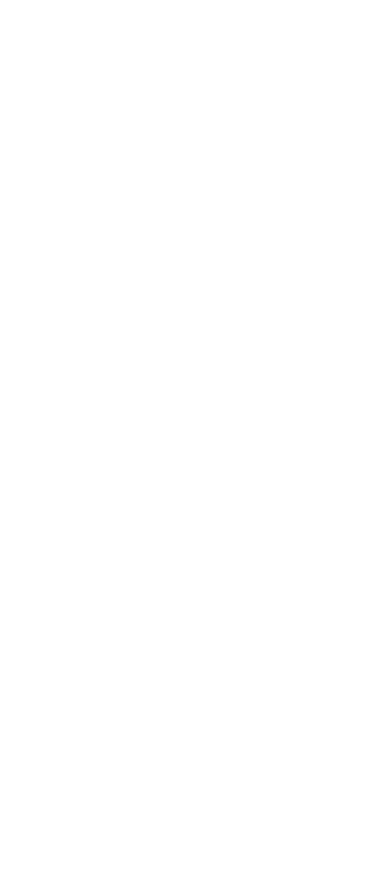
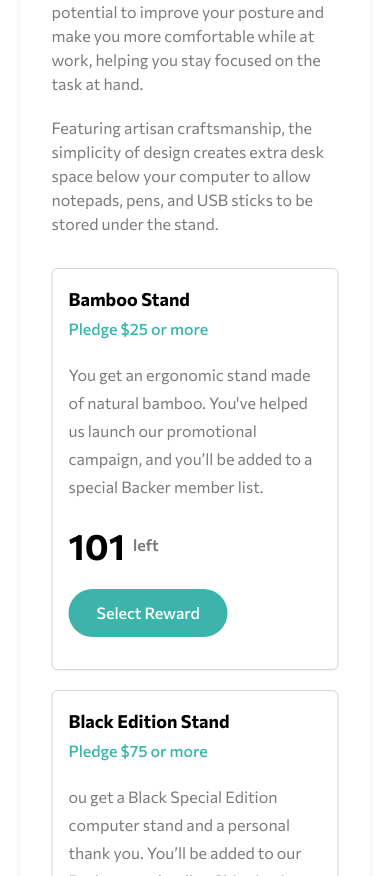
Before and after one commit to Manufacturer1/crowdfunding-app, a React (Vite) app: page / in a window 390 px wide. Shown: the part 1124-2000 px from the top of the page. Before the commit the page ends 1056 px from the top, so only its background shows below. Built offline with nearby package versions, Linux system fonts and the light colour scheme.

Commit message:
feat: added responsive rewarded cards

```diff
--- /dev/null
+++ b/src/components/About.tsx
@@ -0,0 +1,42 @@
+import Reward from "./Reward";
+import { rewardData } from "../data/reward";
+
+const About = () => {
+  return (
+    <>
+      <div className="bg-white w-full relative py-7 px-8 shadow-md rounded-md pb-10">
+        <div className="space-y-5 mb-8">
+          <h2 className="text-2xl lg:text-3xl text-black font-bold">
+            About this project
+          </h2>
+          <p className="text-base text-gray-custom-500 font-normal">
+            The Mastercraft Bamboo Monitor Riser is a sturdy and stylish
+            platform that elevates your screen to a more comfortable viewing
+            height. Placing your monitor at eye level has the potential to
+            improve your posture and make you more comfortable while at work,
+            helping you stay focused on the task at hand.
+          </p>
+          <p className="text-base text-gray-custom-500 font-normal">
+            Featuring artisan craftsmanship, the simplicity of design creates
+            extra desk space below your computer to allow notepads, pens, and
+            USB sticks to be stored under the stand.
+          </p>
+        </div>
+        {/*Rewards*/}
+        <div className="space-y-5">
+          {rewardData.map((data, index) => (
+            <Reward
+              key={index}
+              title={data.title}
+              pledge={data.pledge}
+              description={data.description}
+              amount={data.amount}
+            />
+          ))}
+        </div>
+      </div>
+    </>
+  );
+};
+
+export default About;
--- a/src/components/MastercraftWrapper.tsx
+++ b/src/components/MastercraftWrapper.tsx
@@ -1,6 +1,7 @@
 import type { JSX } from "react";
 import Mastercraft from "./Mastercraft";
 import MastercraftStats from "./MastercraftStats";
+import About from "./About";
 
 const MastercraftWrapper = (): JSX.Element => {
   return (
@@ -8,6 +9,7 @@
       <section className="mastercraft-wrapper md:top-[35%] lg:top-[40%] md:w-[55%] flex flex-col gap-3 pb-36">
         <Mastercraft />
         <MastercraftStats />
+        <About />
       </section>
     </>
   );
--- /dev/null
+++ b/src/components/Reward.tsx
@@ -0,0 +1,47 @@
+export type RewardPropsType = {
+  title: String;
+  pledge: String;
+  description: String;
+  amount: String;
+};
+
+const Reward = ({ title, pledge, description, amount }: RewardPropsType) => {
+  return (
+    <div
+      className={`border border-gray-300 rounded-md w-full p-4 pb-8 md:pb-2 shadow-sm ${
+        amount === "0" ? "opacity-50" : "opacity-100"
+      }`}
+    >
+      <div className="space-y-1 mb-5 md:flex md:justify-between md:items-center">
+        <h4 className="text-lg text-black font-bold">{title}</h4>
+        <h5 className="text-base text-green-custom-400 font-medium">
+          Pledge ${pledge} or more
+        </h5>
+      </div>
+      <p className="text-base text-gray-custom-500 leading-7 mb-6">
+        {description}
+      </p>
+      <div className="md:flex md:justify-between md:items-start">
+        <div className="flex items-center font-bold gap-2 mb-6">
+          <h2 className="text-4xl text-black">{amount}</h2>
+          <small className="text-gray-custom-500 font-semibold text-base">
+            left
+          </small>
+        </div>
+        <button
+          className={`text-white font-medium py-3
+            px-7 rounded-full
+             transition-all duration-200 ${
+               amount === "0"
+                 ? "bg-gray-custom-500"
+                 : "bg-green-custom-400 hover:bg-green-custom-700"
+             }`}
+        >
+          Select Reward
+        </button>
+      </div>
+    </div>
+  );
+};
+
+export default Reward;
--- /dev/null
+++ b/src/data/reward.tsx
@@ -0,0 +1,28 @@
+import type { RewardPropsType } from "../components/Reward";
+
+export const rewardData: RewardPropsType[] = [
+  {
+    title: "Bamboo Stand",
+    pledge: "25",
+    description:
+      "You get an ergonomic stand made of natural bamboo. You've helped us launch our promotional campaign, and \
+you’ll be added to a special Backer member list.",
+    amount: "101",
+  },
+  {
+    title: "Black Edition Stand",
+    pledge: "75",
+    description:
+      "ou get a Black Special Edition computer stand and a personal thank you. You’ll be added to our Backer \
+member list. Shipping is included.",
+    amount: "64",
+  },
+  {
+    title: "Mahogany Special Edition",
+    pledge: "200",
+    description:
+      "You get two Special Edition Mahogany stands, a Backer T-Shirt, and a personal thank you. You’ll be added \
+to our Backer member list. Shipping is included.",
+    amount: "0",
+  },
+];
```
Also changed, not shown: instruction.txt.
